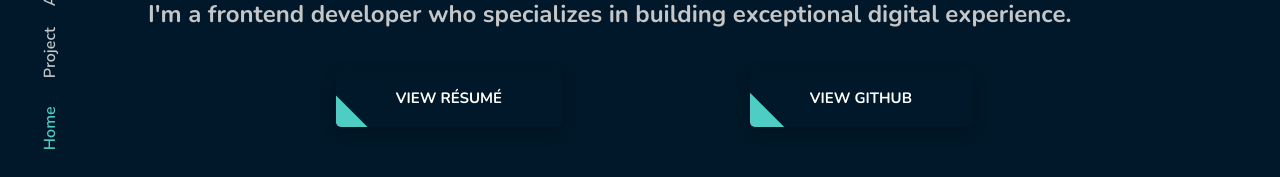
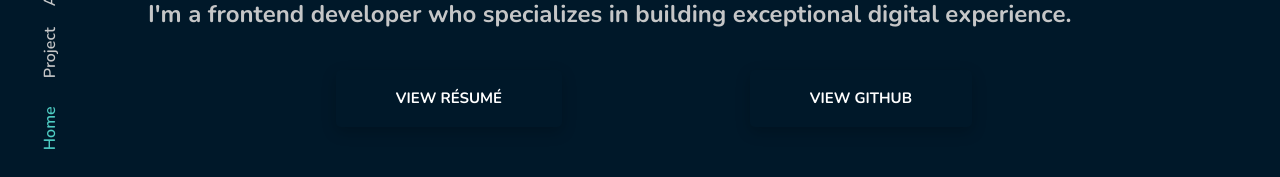
Before and after one commit to akinlope/mainportfolio, a React (Create React App) app: page / in a window 1280 px wide. Shown: the part 386-563 px from the top of the page. Built offline with nearby package versions, Linux system fonts and the light colour scheme.

Commit message:
[Next oush]

```diff
--- a/src/index.css
+++ b/src/index.css
@@ -47,7 +47,6 @@ body{
   color: #fff;
   font-weight: 700;
   font-size: 15px;
-  /* background-color: #222; */
   padding: 17px 60px;
   margin: 0 auto;
   box-shadow: 0 5px 15px rgba(0,0,0,0.20);
@@ -63,8 +62,8 @@ body{
   position: absolute;
   left: 0;
   top: 0;
-  height: 490%;
-  width: 140%;
+  height: 500%;
+  width: 200%;
   background: #4ECDC4;
   -webkit-transition: all .5s ease-in-out;
   transition: all .5s ease-in-out;
@@ -77,6 +76,8 @@ body{
   transform: translateX(-9%) translateY(-25%) rotate(45deg);
 }
 
+
+
 .link {
   font-size: 20px;
   margin-top: 30px;
```
